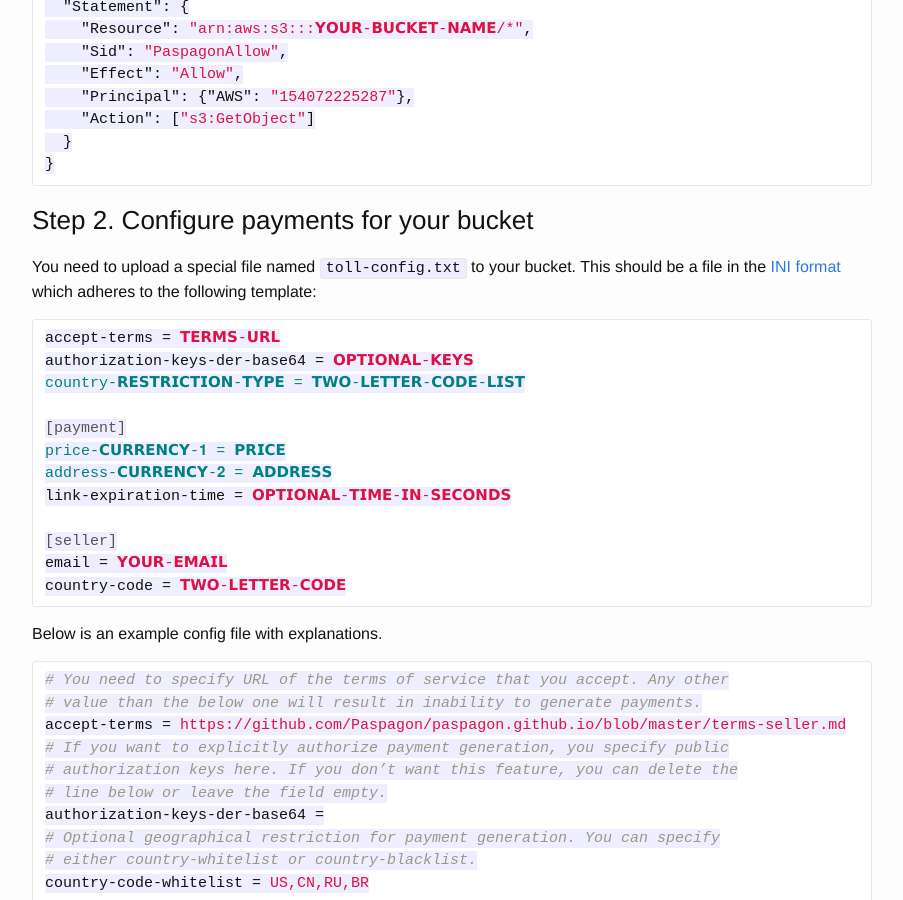
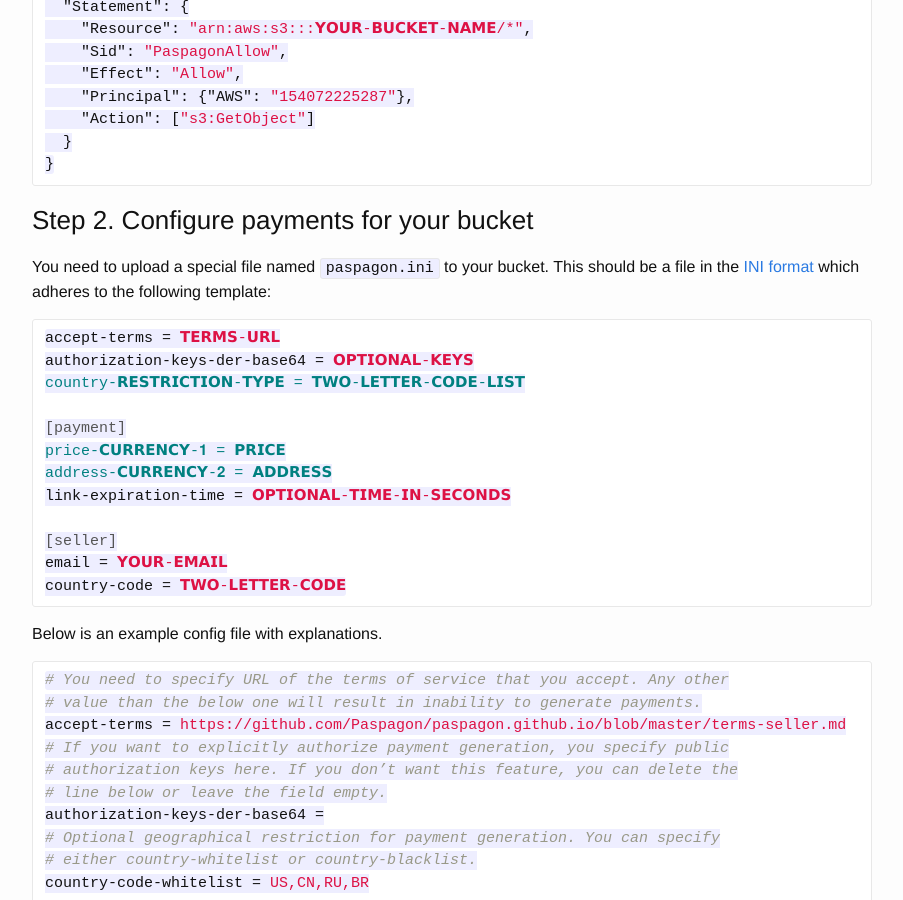
Before and after one commit to Paspagon/paspagon.github.io, a Jekyll site: the page built from terms-seller.md, in a window 1280 px wide and 900 px high, scrolled down 1108 px. Shown: the whole window, without its empty margins (188-1091 px from the left). Built offline with Jekyll 4.4.1, drawn with Linux system fonts in a browser that asks for light colours.

Commit message:
Fix name of the config file

````diff
--- a/terms-seller.md
+++ b/terms-seller.md
@@ -48,7 +48,7 @@ To grant us read access to your bucket, you may select your bucket in AWS Manage
 
 ### Step 2. Configure payments for your bucket
 
-You need to upload a special file named `toll-config.txt` to your bucket. This should be a file in the [INI format](https://en.wikipedia.org/wiki/INI_file) which adheres to the following template:
+You need to upload a special file named `paspagon.ini` to your bucket. This should be a file in the [INI format](https://en.wikipedia.org/wiki/INI_file) which adheres to the following template:
 
 ```ini
 accept-terms = 𝗧𝗘𝗥𝗠𝗦-𝗨𝗥𝗟
````
